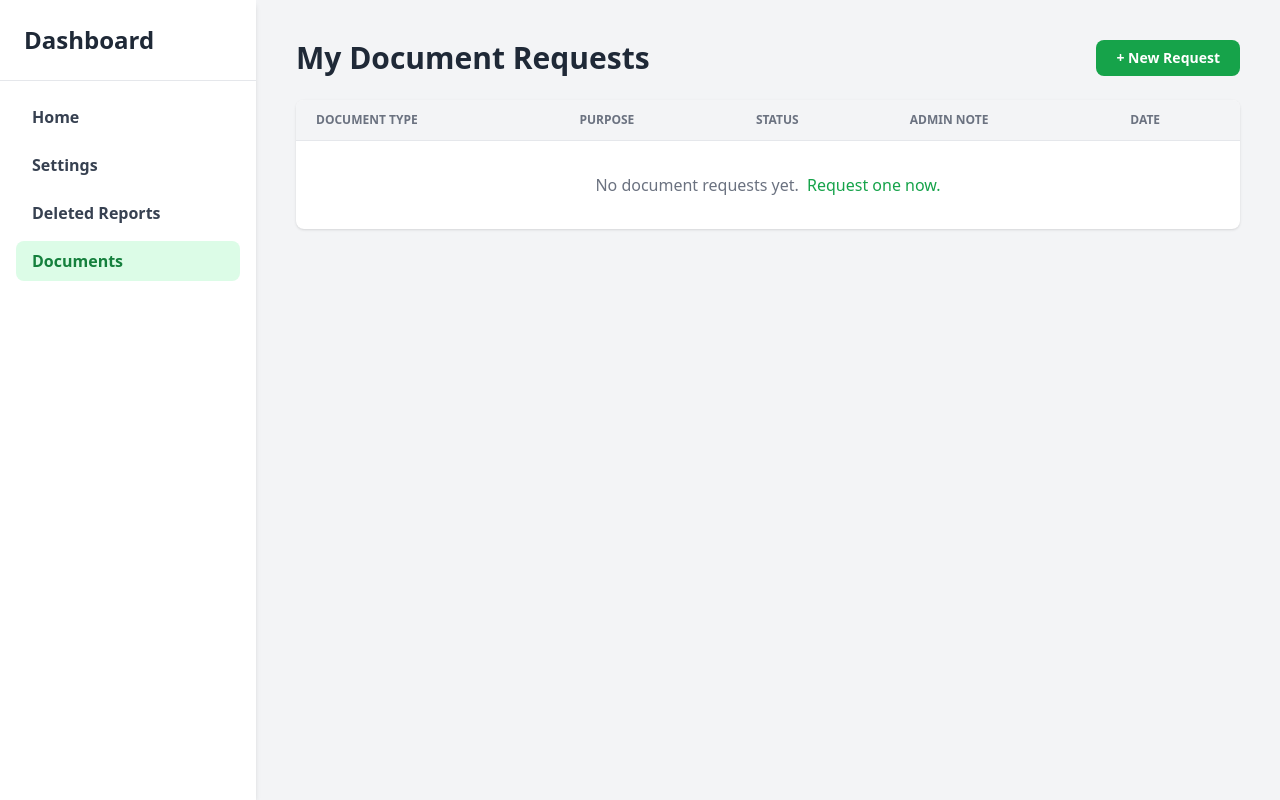
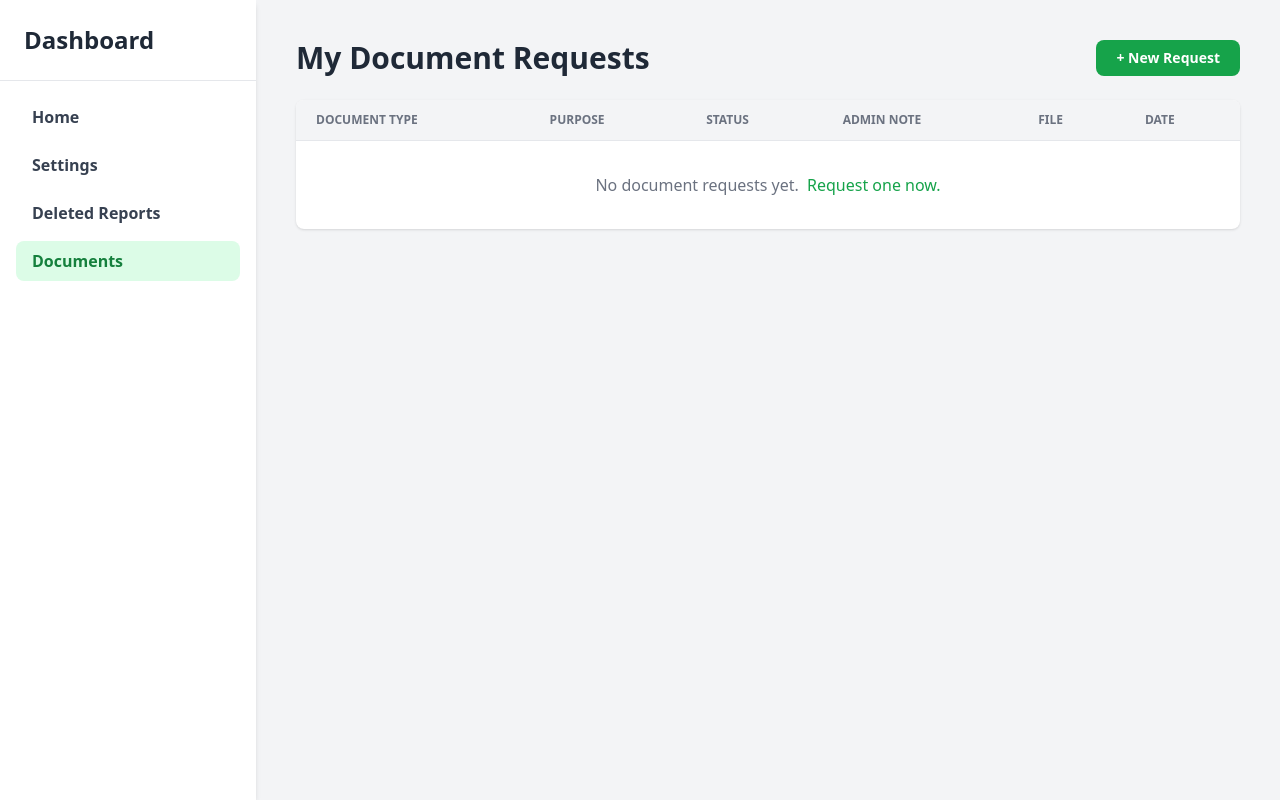
Before and after one commit to ralph-dev5/gms_website, a Laravel app: page /documents in a window 1280 px wide. Run offline with Laravel 12, Linux system fonts and the light colour scheme; a user stored in the database is signed in; data comes from the database, SQL or seed files in the repository; data that the repository does not hold is empty; some libraries are stand-ins or nearby versions.

Commit message:
Admin can attach file when approving document request

```diff
--- a/app/Models/DocumentRequest.php
+++ b/app/Models/DocumentRequest.php
@@ -13,6 +13,7 @@ class DocumentRequest extends Model
         'purpose',
         'status',
         'admin_note',
+        'file_path',
     ];
 
     public function user(): BelongsTo
--- a/resources/views/documents/index.blade.php
+++ b/resources/views/documents/index.blade.php
@@ -26,6 +26,7 @@
                             <th class="px-5 py-3 text-xs font-semibold text-gray-500 uppercase">Purpose</th>
                             <th class="px-5 py-3 text-xs font-semibold text-gray-500 uppercase">Status</th>
                             <th class="px-5 py-3 text-xs font-semibold text-gray-500 uppercase">Admin Note</th>
+                            <th class="px-5 py-3 text-xs font-semibold text-gray-500 uppercase">File</th>
                             <th class="px-5 py-3 text-xs font-semibold text-gray-500 uppercase">Date</th>
                         </tr>
                     </thead>
@@ -43,11 +44,25 @@
                                 </span>
                             </td>
                             <td class="px-5 py-3 text-gray-500 text-sm">{{ $req->admin_note ?? '—' }}</td>
+                            <td class="px-5 py-3">
+                                @if($req->file_path)
+                                    <a href="{{ $req->file_path }}" target="_blank"
+                                       class="inline-flex items-center gap-1 text-sm text-green-600 hover:underline font-semibold">
+                                        <svg class="w-4 h-4" fill="none" stroke="currentColor" viewBox="0 0 24 24">
+                                            <path stroke-linecap="round" stroke-linejoin="round" stroke-width="2"
+                                                d="M4 16v1a3 3 0 003 3h10a3 3 0 003-3v-1m-4-4l-4 4m0 0l-4-4m4 4V4"/>
+                                        </svg>
+                                        Download
+                                    </a>
+                                @else
+                                    <span class="text-gray-400 text-xs">—</span>
+                                @endif
+                            </td>
                             <td class="px-5 py-3 text-gray-400 text-xs whitespace-nowrap">{{ $req->created_at->format('M d, Y') }}</td>
                         </tr>
                         @empty
                         <tr>
-                            <td colspan="5" class="px-5 py-8 text-center text-gray-500">
+                            <td colspan="6" class="px-5 py-8 text-center text-gray-500">
                                 No document requests yet.
                                 <a href="{{ route('documents.create') }}" class="text-green-600 hover:underline ml-1">Request one now.</a>
                             </td>
```
Also changed, not shown: app/Http/Controllers/AdminController.php (+23 -1 lines), resources/views/admin/document-requests.blade.php (+18 -2 lines), database/migrations/2026_05_21_231331_add_file_path_to_document_requests_table.php (added).
